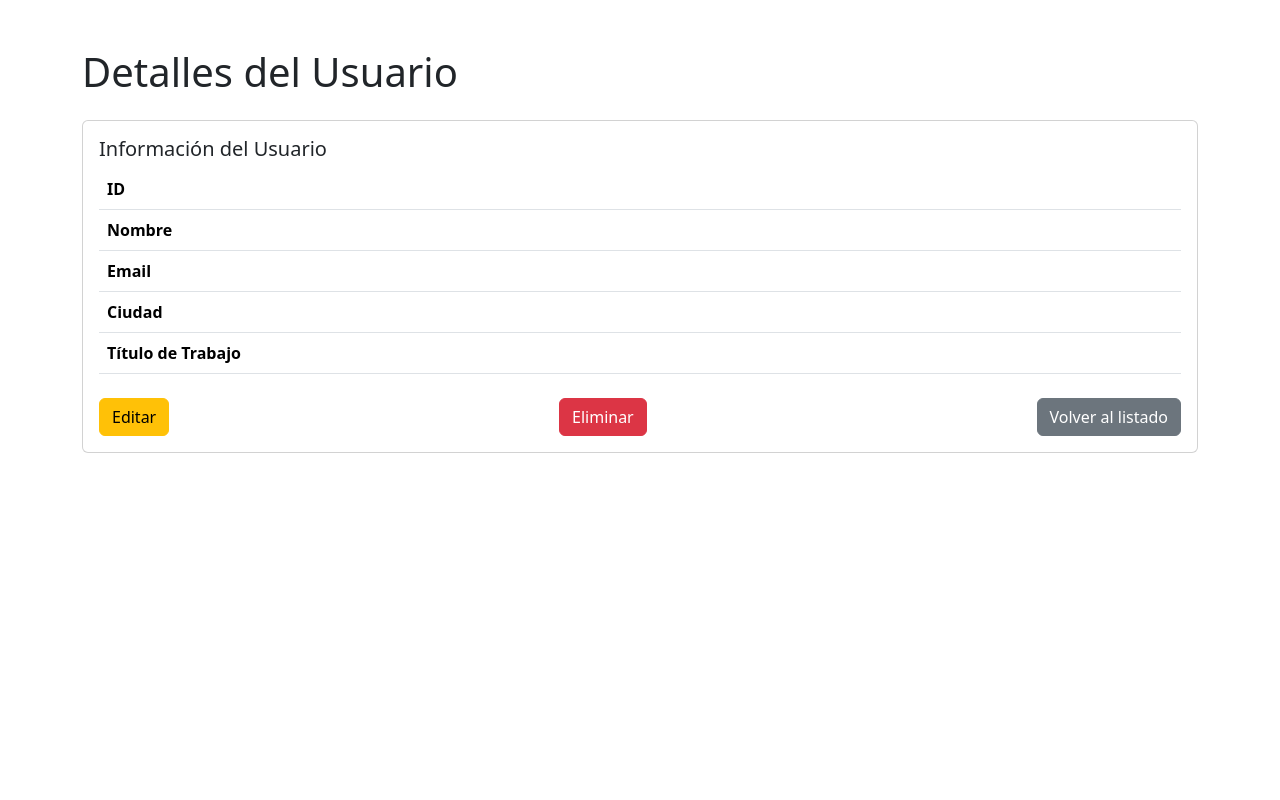
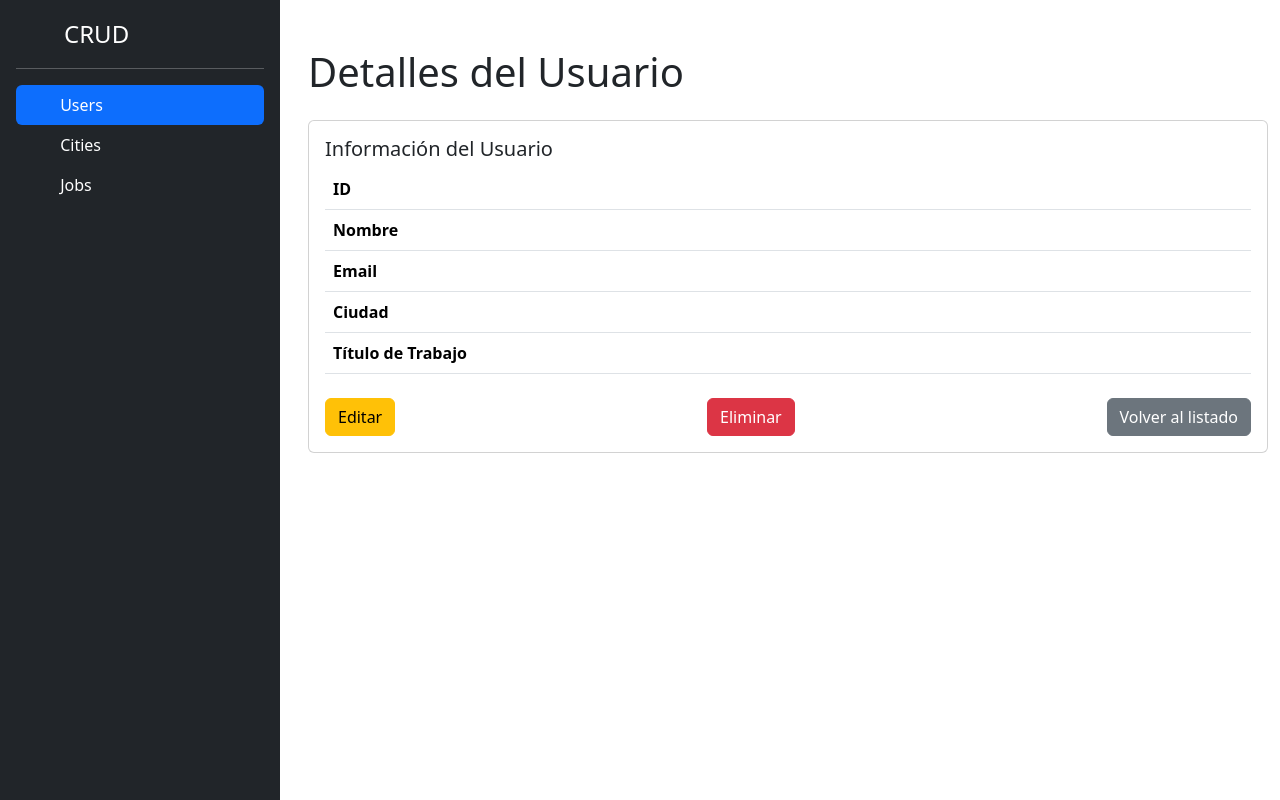
Before and after one commit to FelipeMogollon1/php-mvc-crud, a PHP site: page /show.php in a window 1280 px wide. Run offline with PHP 8.4, Linux system fonts and the light colour scheme; data that the repository does not hold is empty.

Commit message:
fix: update views for user

```diff
--- a/views/users/create.php
+++ b/views/users/create.php
@@ -7,7 +7,10 @@
     <link href="https://cdn.jsdelivr.net/npm/bootstrap@5.3.3/dist/css/bootstrap.min.css" rel="stylesheet" integrity="sha384-QWTKZyjpPEjISv5WaRU9OFeRpok6YctnYmDr5pNlyT2bRjXh0JMhjY6hW+ALEwIH" crossorigin="anonymous">
 </head>
 <body>
-<div class="container mt-5">
+<div class="d-flex">
+    <?php include __DIR__ . '/../partials/sidebar.php'; ?>
+
+    <div class="container mt-5 ms-3" style="flex-grow: 1;">
         <div class="row justify-content-center">
             <div class="col-md-6 col-lg-4">
                 <h1 class="mb-4 text-center">Crear Nuevo Usuario</h1>
@@ -52,6 +55,7 @@
             </div>
         </div>
     </div>
+</div>
 
 <script src="https://cdn.jsdelivr.net/npm/bootstrap@5.3.3/dist/js/bootstrap.bundle.min.js" integrity="sha384-YvpcrYf0tY3lHB60NNkmXc5s9fDVZLESaAA55NDzOxhy9GkcIdslK1eN7N6jIeHz" crossorigin="anonymous"></script>
 </body>
--- a/views/users/edit.php
+++ b/views/users/edit.php
@@ -7,7 +7,10 @@
     <link href="https://cdn.jsdelivr.net/npm/bootstrap@5.3.3/dist/css/bootstrap.min.css" rel="stylesheet" integrity="sha384-QWTKZyjpPEjISv5WaRU9OFeRpok6YctnYmDr5pNlyT2bRjXh0JMhjY6hW+ALEwIH" crossorigin="anonymous">
 </head>
 <body>
-<div class="container mt-5">
+<div class="d-flex">
+    <?php include __DIR__ . '/../partials/sidebar.php'; ?>
+
+    <div class="container mt-5 ms-3" style="flex-grow: 1;">
         <div class="row justify-content-center">
             <div class="col-md-6 col-lg-4">
                 <h1 class="mb-4 text-center">Editar Usuario</h1>
@@ -58,6 +61,7 @@
             </div>
         </div>
     </div>
+</div>
 
 <script src="https://cdn.jsdelivr.net/npm/bootstrap@5.3.3/dist/js/bootstrap.bundle.min.js" integrity="sha384-YvpcrYf0tY3lHB60NNkmXc5s9fDVZLESaAA55NDzOxhy9GkcIdslK1eN7N6jIeHz" crossorigin="anonymous"></script>
 </body>
--- a/views/users/show.php
+++ b/views/users/show.php
@@ -7,7 +7,10 @@
     <link href="https://cdn.jsdelivr.net/npm/bootstrap@5.3.3/dist/css/bootstrap.min.css" rel="stylesheet" integrity="sha384-QWTKZyjpPEjISv5WaRU9OFeRpok6YctnYmDr5pNlyT2bRjXh0JMhjY6hW+ALEwIH" crossorigin="anonymous">
 </head>
 <body>
-<div class="container mt-5">
+<div class="d-flex">
+    <?php include __DIR__ . '/../partials/sidebar.php'; ?>
+
+    <div class="container mt-5 ms-3" style="flex-grow: 1;">
         <h1 class="mb-4">Detalles del Usuario</h1>
 
         <div class="card">
@@ -39,9 +42,9 @@
                 </table>
 
                 <div class="d-flex justify-content-between mt-4">
-                <a href="/users/<?php echo $user->id; ?>/edit" class="btn btn-warning">Editar</a>
+                    <a href="/Proyect_PHP_CRUD/public/users/<?php echo $user->id; ?>/edit" class="btn btn-warning">Editar</a>
 
-                <form action="/users/<?php echo $user->id; ?>/delete" method="POST" style="display:inline;">
+                    <form action="/Proyect_PHP_CRUD/public/users/<?php echo $user->id; ?>/delete" method="POST" style="display:inline;">
                         <button type="submit" class="btn btn-danger">Eliminar</button>
                     </form>
 
@@ -50,6 +53,7 @@
             </div>
         </div>
     </div>
+</div>
 
 <script src="https://cdn.jsdelivr.net/npm/bootstrap@5.3.3/dist/js/bootstrap.bundle.min.js" integrity="sha384-YvpcrYf0tY3lHB60NNkmXc5s9fDVZLESaAA55NDzOxhy9GkcIdslK1eN7N6jIeHz" crossorigin="anonymous"></script>
 </body>
```
Lines whose indentation alone changed are shown as unchanged.
